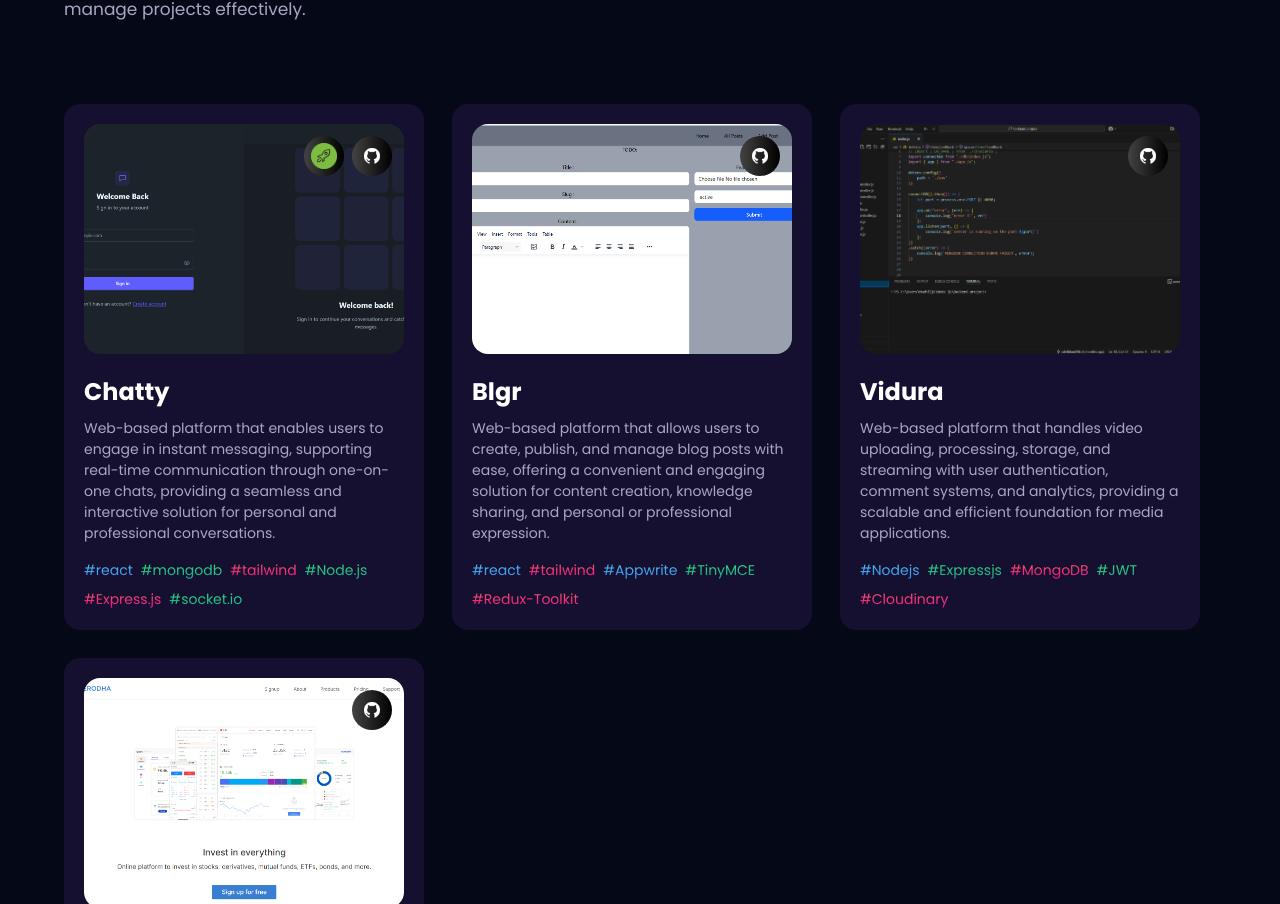
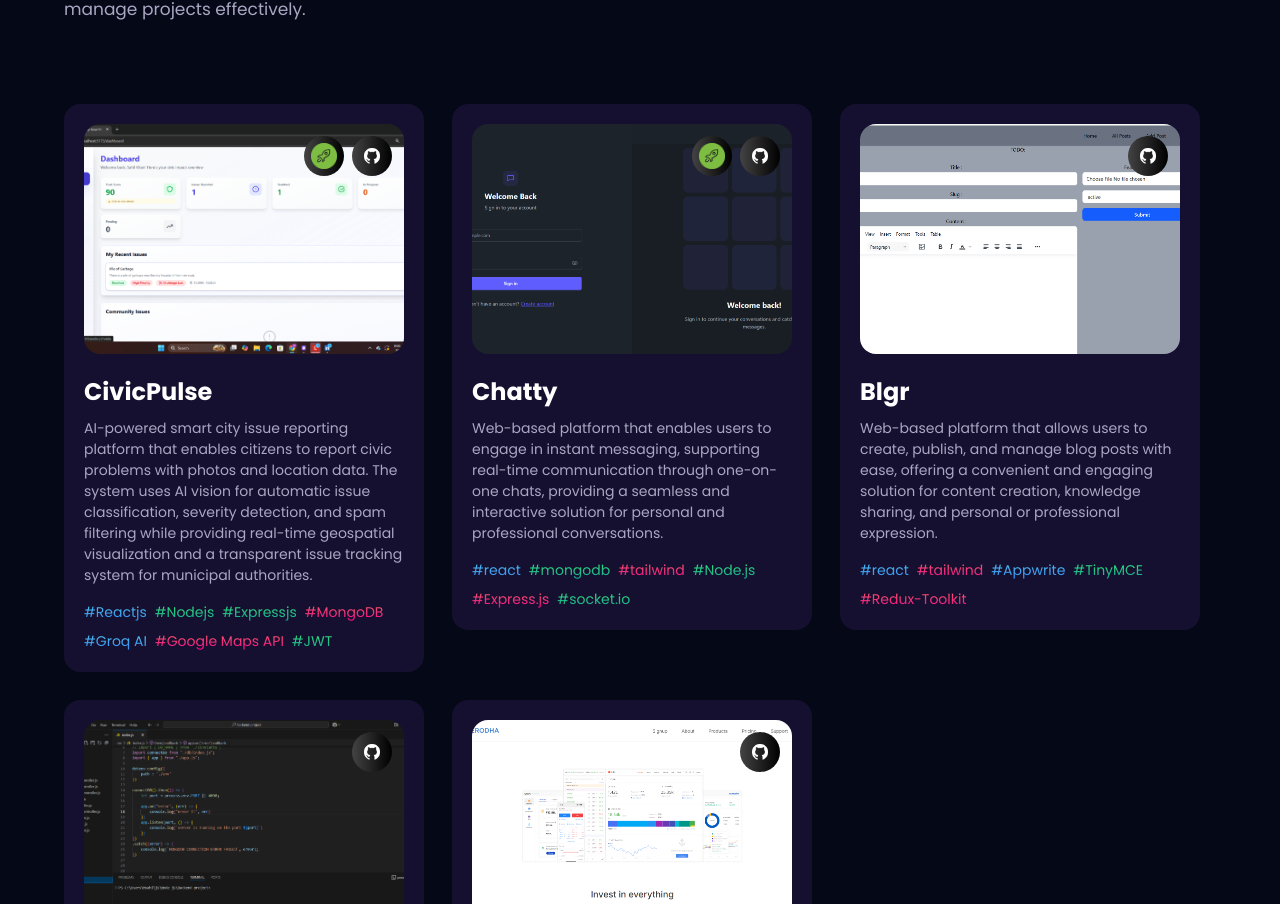
Before and after one commit to sahilkhan09k/Portfolio, a React (Vite) app: page / in a window 1280 px wide. Shown: the part 4736-5640 px from the top of the page. Built offline with nearby package versions, Linux system fonts and the light colour scheme.

Commit message:
CivicPulse project added

```diff
--- a/src/assets/index.js
+++ b/src/assets/index.js
@@ -39,6 +39,7 @@ import DBJ from "./company/DBJ.png"
 import Youtube from "./company/Youtube.png"
 import Ac from "./company/Ac.png"
 import Bv from "./company/Bv.png"
+import CivicPulse from "./CivicPulse.png";
 
 import harshwardhan from "./harshwardhan.jpg";
 import dhru from "./dhru.jpg";
@@ -83,4 +84,5 @@ export {
   harshwardhan,
   dhru,
   zerodha,
+  CivicPulse
 };
--- a/src/constants/index.js
+++ b/src/constants/index.js
@@ -1,10 +1,10 @@
+
 import {
   mobile,
   backend,
   creator,
   web,
   javascript,
-  html,
   css,
   reactjs,
   redux,
@@ -31,6 +31,7 @@ import {
   dhru,
   harshwardhan,
   zerodha,
+  CivicPulse
 } from "../assets";
 
 export const navLinks = [
@@ -228,6 +229,44 @@ const testimonials = [
 
 const projects = [
   {
+  name: "CivicPulse",
+  description:
+    "AI-powered smart city issue reporting platform that enables citizens to report civic problems with photos and location data. The system uses AI vision for automatic issue classification, severity detection, and spam filtering while providing real-time geospatial visualization and a transparent issue tracking system for municipal authorities.",
+  tags: [
+    {
+      name: "Reactjs",
+      color: "blue-text-gradient",
+    },
+    {
+      name: "Nodejs",
+      color: "green-text-gradient",
+    },
+    {
+      name: "Expressjs",
+      color: "green-text-gradient",
+    },
+    {
+      name: "MongoDB",
+      color: "pink-text-gradient",
+    },
+    {
+      name: "Groq AI",
+      color: "blue-text-gradient",
+    },
+    {
+      name: "Google Maps API",
+      color: "pink-text-gradient",
+    },
+    {
+      name: "JWT",
+      color: "green-text-gradient",
+    },
+  ],
+  image: CivicPulse,
+  source_code_link: "https://github.com/sahilkhan09k/CivicPluss",
+  live_link: "https://civic-pluss.vercel.app/",
+},
+  {
     name: "Chatty",
     description:
       "Web-based platform that enables users to engage in instant messaging, supporting real-time communication through one-on-one chats, providing a seamless and interactive solution for personal and professional conversations.",
```
Also changed, not shown: src/assets/CivicPulse.png (added).
